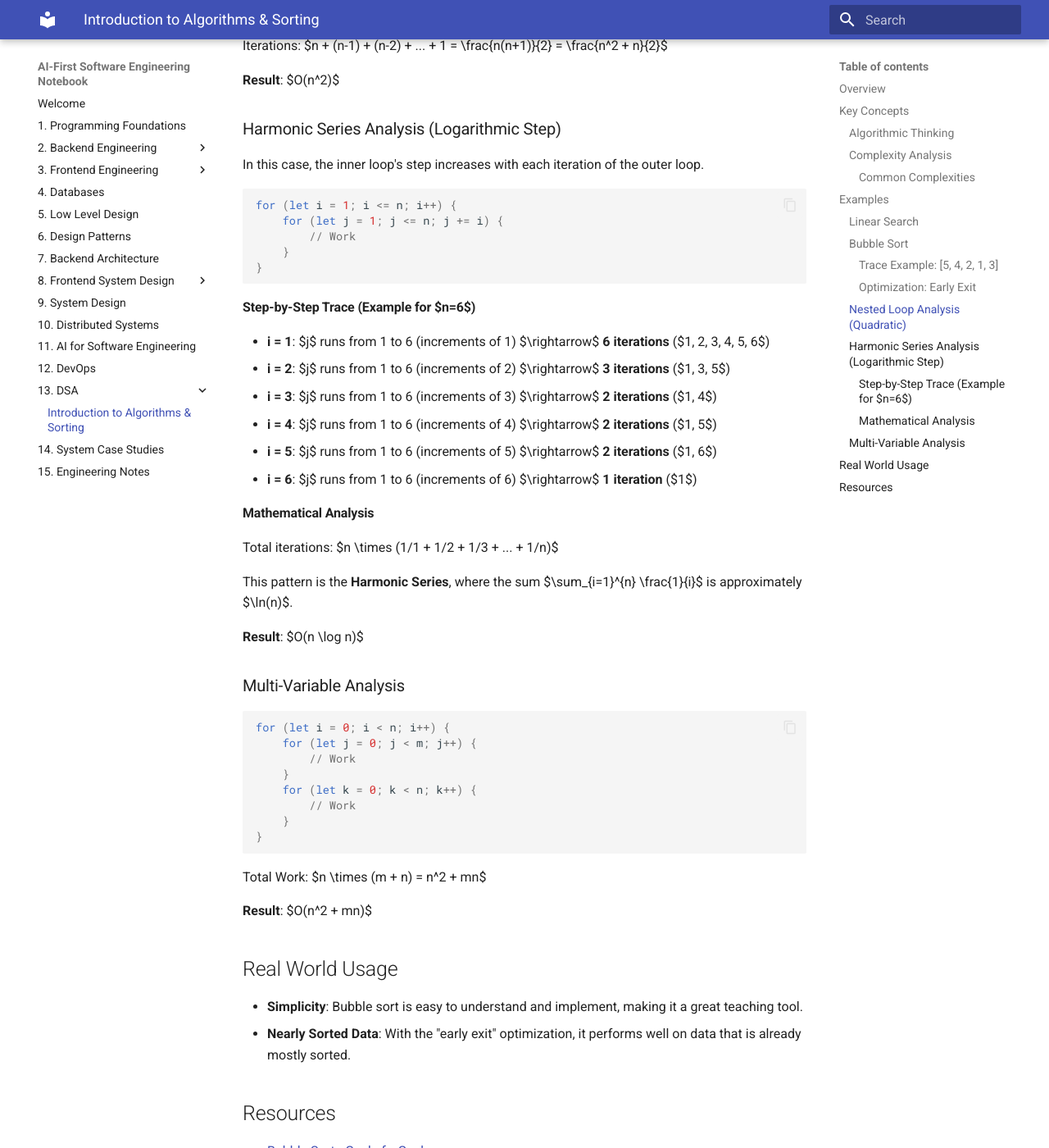
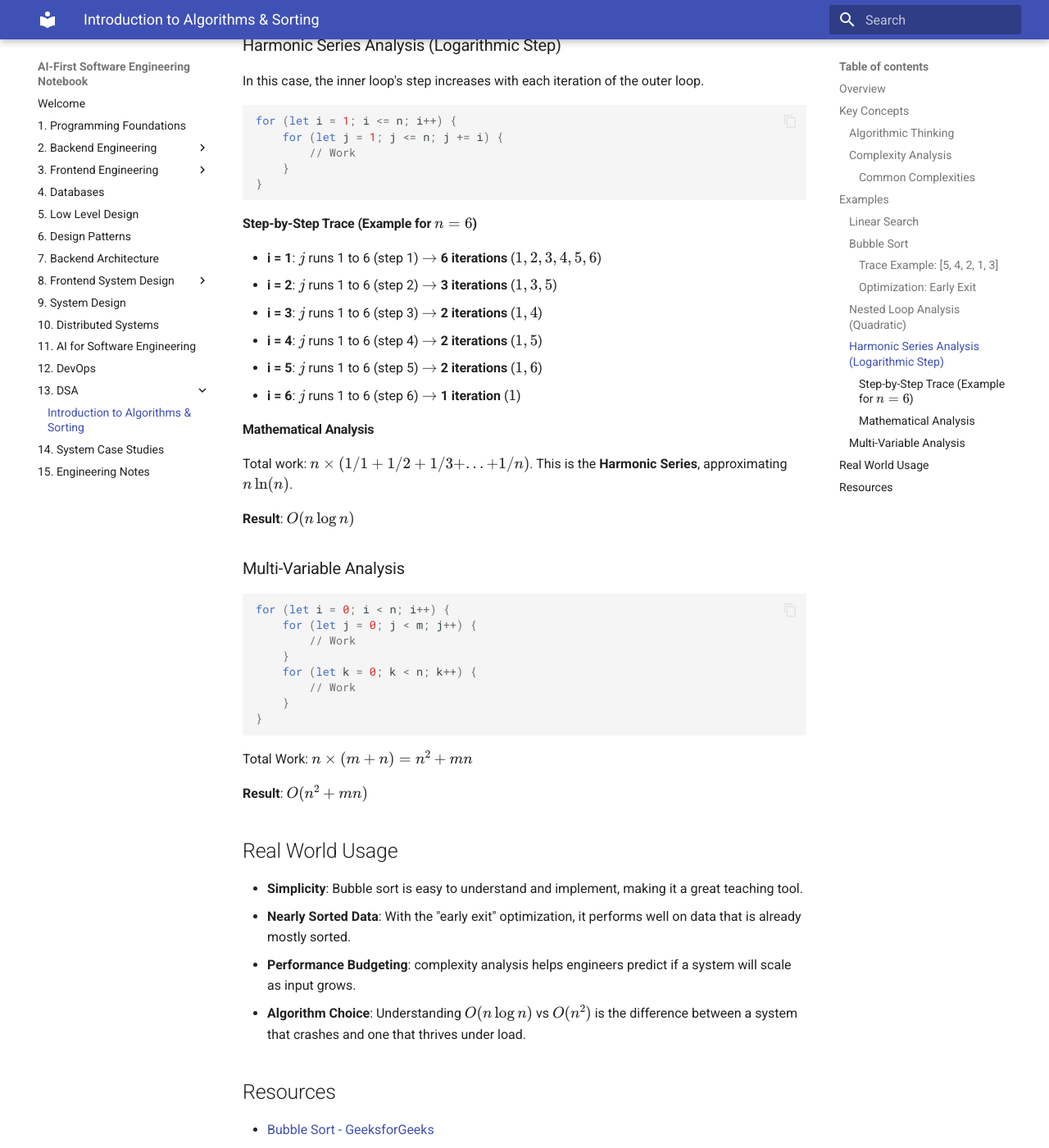
Before and after one commit to ergauravgoyal/ai-first-software-engineer, an MkDocs documentation site: the page built from docs/13-dsa/01-introduction-to-algorithms-and-sorting.md, in a window 1280 px wide and 1400 px high, scrolled down 2494 px. Shown: the whole window at 82% size. Built offline with MkDocs 1.6.1 and Material for MkDocs 9.7.7, drawn with Linux system fonts in a browser that asks for light colours; some of the changed text lies outside the part shown.

Commit message:
Finalize DSA documentation with math rendering and refined complexity analysis

````diff
--- a/docs/13-dsa/01-introduction-to-algorithms-and-sorting.md
+++ b/docs/13-dsa/01-introduction-to-algorithms-and-sorting.md
@@ -96,7 +95,6 @@ for (let i = 0; i < n; i++) {
 ```
 
 Iterations: $n + (n-1) + (n-2) + ... + 1 = \frac{n(n+1)}{2} = \frac{n^2 + n}{2}$
-
 **Result**: $O(n^2)$
 
 ### Harmonic Series Analysis (Logarithmic Step)
@@ -113,17 +111,17 @@ for (let i = 1; i <= n; i++) {
 
 #### Step-by-Step Trace (Example for $n=6$)
 
-- **i = 1**: $j$ runs from 1 to 6 (increments of 1) $\rightarrow$ **6 iterations** ($1, 2, 3, 4, 5, 6$)
-- **i = 2**: $j$ runs from 1 to 6 (increments of 2) $\rightarrow$ **3 iterations** ($1, 3, 5$)
-- **i = 3**: $j$ runs from 1 to 6 (increments of 3) $\rightarrow$ **2 iterations** ($1, 4$)
-- **i = 4**: $j$ runs from 1 to 6 (increments of 4) $\rightarrow$ **2 iterations** ($1, 5$)
-- **i = 5**: $j$ runs from 1 to 6 (increments of 5) $\rightarrow$ **2 iterations** ($1, 6$)
-- **i = 6**: $j$ runs from 1 to 6 (increments of 6) $\rightarrow$ **1 iteration** ($1$)
+- **i = 1**: $j$ runs 1 to 6 (step 1) $\rightarrow$ **6 iterations** ($1, 2, 3, 4, 5, 6$)
+- **i = 2**: $j$ runs 1 to 6 (step 2) $\rightarrow$ **3 iterations** ($1, 3, 5$)
+- **i = 3**: $j$ runs 1 to 6 (step 3) $\rightarrow$ **2 iterations** ($1, 4$)
+- **i = 4**: $j$ runs 1 to 6 (step 4) $\rightarrow$ **2 iterations** ($1, 5$)
+- **i = 5**: $j$ runs 1 to 6 (step 5) $\rightarrow$ **2 iterations** ($1, 6$)
+- **i = 6**: $j$ runs 1 to 6 (step 6) $\rightarrow$ **1 iteration** ($1$)
 
 #### Mathematical Analysis
-Total iterations: $n \times (1/1 + 1/2 + 1/3 + ... + 1/n)$
 
-This pattern is the **Harmonic Series**, where the sum $\sum_{i=1}^{n} \frac{1}{i}$ is approximately $\ln(n)$.
+Total work: $n \times (1/1 + 1/2 + 1/3 + ... + 1/n)$.
+This is the **Harmonic Series**, approximating $n \ln(n)$.
 
 **Result**: $O(n \log n)$
 
@@ -148,6 +146,8 @@ Total Work: $n \times (m + n) = n^2 + mn$
 
 - **Simplicity**: Bubble sort is easy to understand and implement, making it a great teaching tool.
 - **Nearly Sorted Data**: With the "early exit" optimization, it performs well on data that is already mostly sorted.
+- **Performance Budgeting**: complexity analysis helps engineers predict if a system will scale as input grows.
+- **Algorithm Choice**: Understanding $O(n \log n)$ vs $O(n^2)$ is the difference between a system that crashes and one that thrives under load.
 
 ## Resources
 
--- a/mkdocs.yml
+++ b/mkdocs.yml
@@ -61,7 +61,13 @@ nav:
   - 14. System Case Studies: "14-system-case-studies/index.md"
   - 15. Engineering Notes: "15-engineering-notes/index.md"
 
+extra_javascript:
+  - https://polyfill.io/v3/polyfill.min.js?features=es6
+  - https://cdn.jsdelivr.net/npm/mathjax@3/es5/tex-mml-chtml.js
+
 markdown_extensions:
+  - pymdownx.arithmatex:
+      generic: true
   - pymdownx.superfences:
       custom_fences:
         - name: mermaid
````
Also changed, not shown: other parts of docs/13-dsa/01-introduction-to-algorithms-and-sorting.md (+4 -5 lines).
